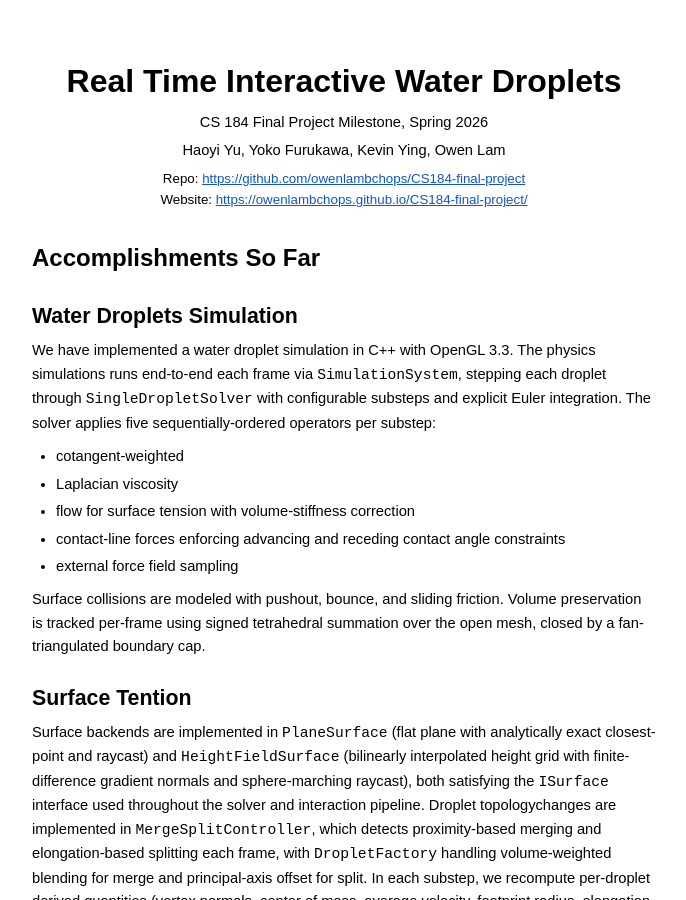
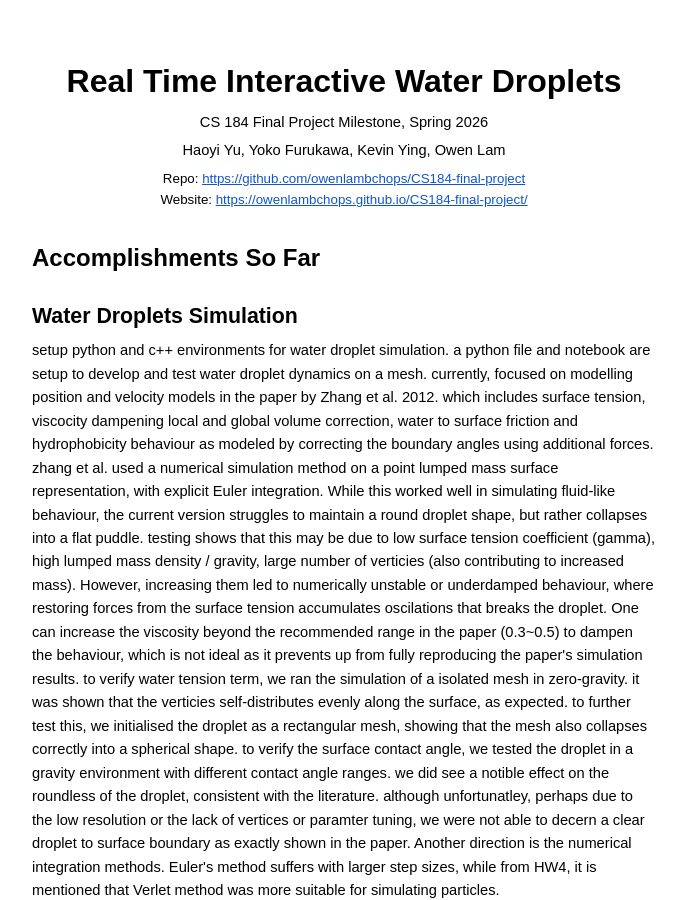
Before and after one commit to owenlambchops/CS184-final-project, a Jekyll site: the page milestone/milestone.html, which Jekyll copies as it is, in a window 1280 px wide and 900 px high. Shown: the whole window, without its empty margins (296-982 px from the left). Built offline with Jekyll 4.4.1, drawn with Linux system fonts in a browser that asks for light colours.

Commit message:
Update milestone.html Kevin 1

```diff
--- a/milestone/milestone.html
+++ b/milestone/milestone.html
@@ -76,6 +76,36 @@
     <h2>Accomplishments So Far</h2>
     <h3>Water Droplets Simulation</h3>
     <p>
+    		setup python and c++ environments for water droplet simulation.
+        a python file and notebook are setup to develop and test water droplet dynamics on a mesh.
+
+        currently, focused on modelling position and velocity models in the paper by Zhang et al. 2012. which includes surface
+        tension, viscocity dampening local and global volume correction, water to surface friction and hydrophobicity behaviour
+        as modeled by correcting the boundary angles using additional forces.
+
+        zhang et al. used a numerical simulation method on a point lumped mass surface representation, with explicit Euler integration.
+        While this worked well in simulating fluid-like behaviour, the current version struggles to maintain a round droplet shape, but
+        rather collapses into a flat puddle. testing shows that this may be due to low surface tension coefficient (gamma), high lumped
+        mass density / gravity, large number of verticies (also contributing to increased mass). However, increasing them led to numerically
+        unstable or underdamped behaviour, where restoring forces from the surface tension accumulates oscilations that breaks the droplet.
+        One can increase the viscosity beyond the recommended range in the paper (0.3~0.5) to dampen the behaviour, which is not ideal as
+        it prevents up from fully reproducing the paper's simulation results.
+
+        to verify water tension term, we ran the simulation of a isolated mesh in zero-gravity. it was shown that the verticies self-distributes
+        evenly along the surface, as expected. to further test this, we initialised the droplet as a rectangular mesh, showing that the mesh also
+         collapses correctly into a spherical shape.
+
+        to verify the surface contact angle, we tested the droplet in a gravity environment with different contact angle ranges. we did see a
+        notible effect on the roundless of the droplet, consistent with the literature. although unfortunatley, perhaps due to the low resolution
+        or the lack of vertices or paramter tuning, we were not able to decern a clear droplet to surface boundary as exactly shown in the paper.
+
+        Another direction is the numerical integration methods. Euler's method suffers with larger step sizes, while from HW4, it is mentioned
+        that Verlet method was more suitable for simulating particles.
+
+
+
+    </p>
+    <p>
         We have implemented a water droplet simulation in C++ with OpenGL 3.3.
         The physics simulations runs end-to-end each frame via <code>SimulationSystem</code>, stepping
         each droplet through <code>SingleDropletSolver</code> with configurable substeps and explicit Euler
@@ -90,7 +120,8 @@
     </ul>
     <p>
         Surface collisions are modeled with pushout, bounce, and sliding friction.
-        Volume preservation is tracked per-frame using signed tetrahedral summation over the open mesh, closed by a fan-triangulated boundary cap.
+        Volume preservation is tracked per-frame using signed tetrahedral summation over the open mesh,
+        closed by a fan-triangulated boundary cap.
     </p>
     <h3>Surface Tention</h3>
     <p>
```
